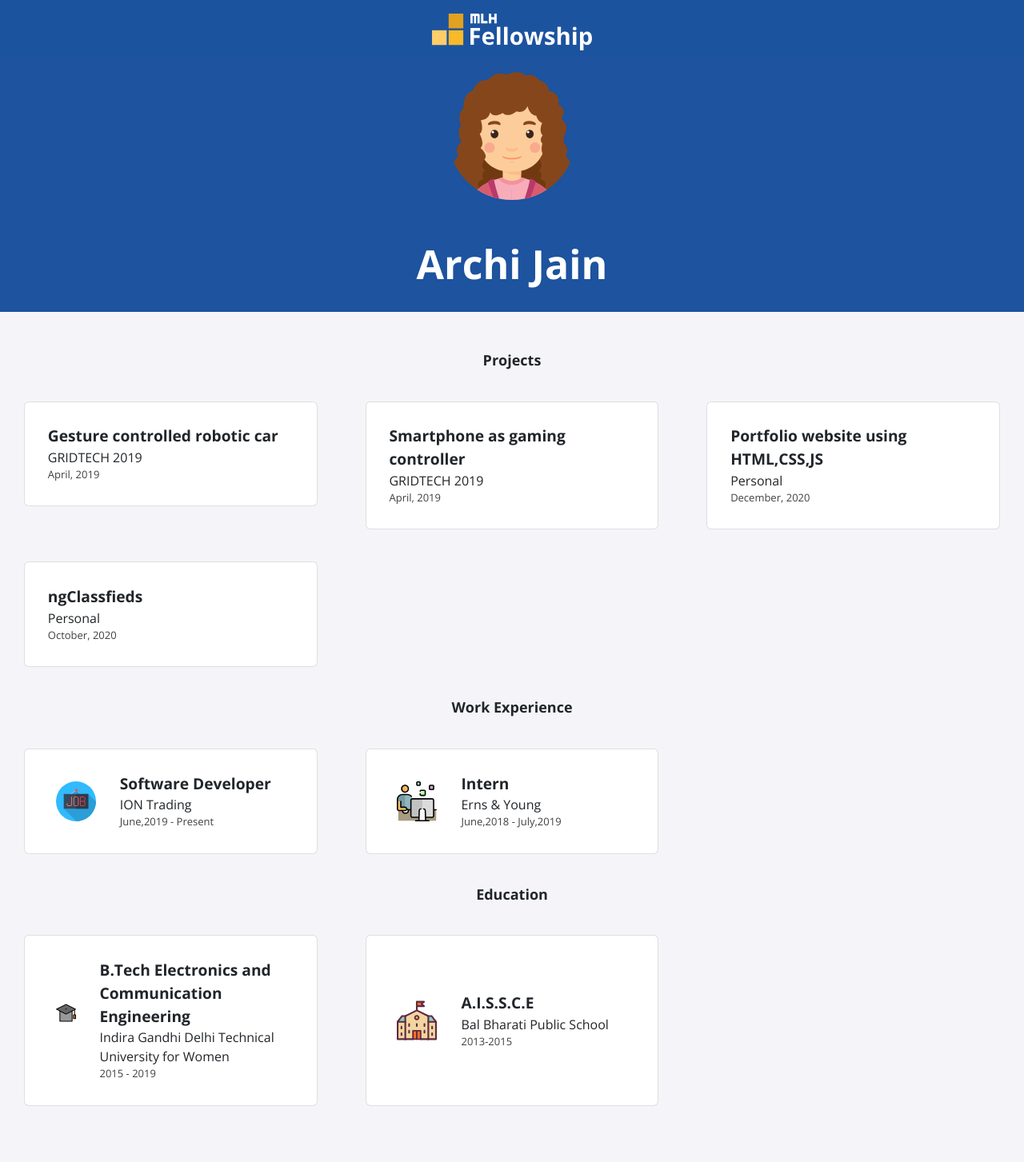
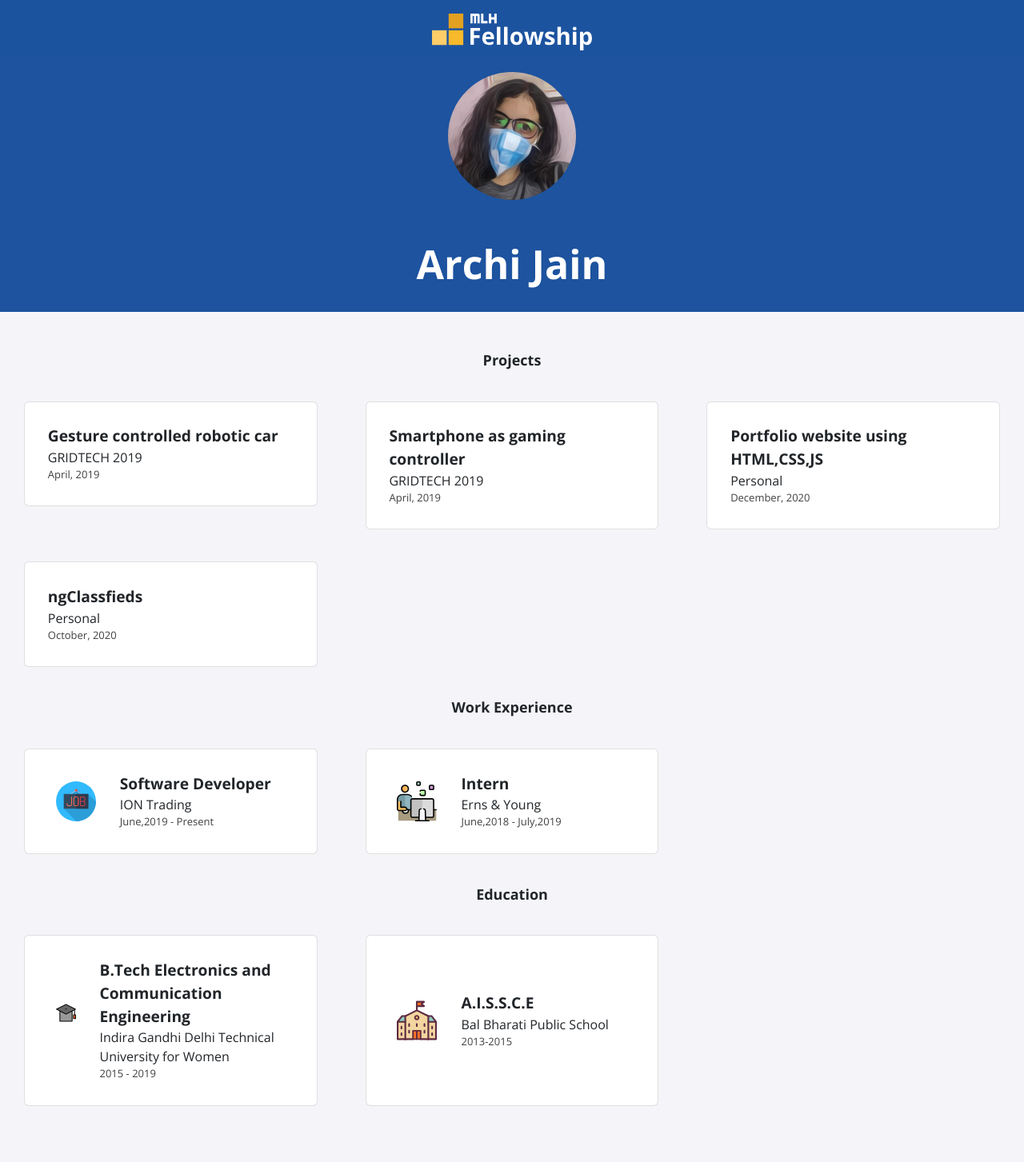
Before and after one commit to archij30/archij30.github.io, a Jekyll site: the page built from index.html, in a window 1280 px wide. Shown: the whole page at 80% size. Built offline with Jekyll 4.4.1, drawn with Linux system fonts in a browser that asks for light colours; nearby versions of some CDN libraries.

Commit message:
Update profile.html

```diff
--- a/_includes/profile.html
+++ b/_includes/profile.html
@@ -1,6 +1,6 @@
 <div class="profile">
     <div class="profile-picture">
-        <img src="./assets/img/girl.svg">
+        <img src="./assets/img/logoArchi.jpg">
     </div>
     <h1>{{ site.title }}</h1>
 </div>
```
